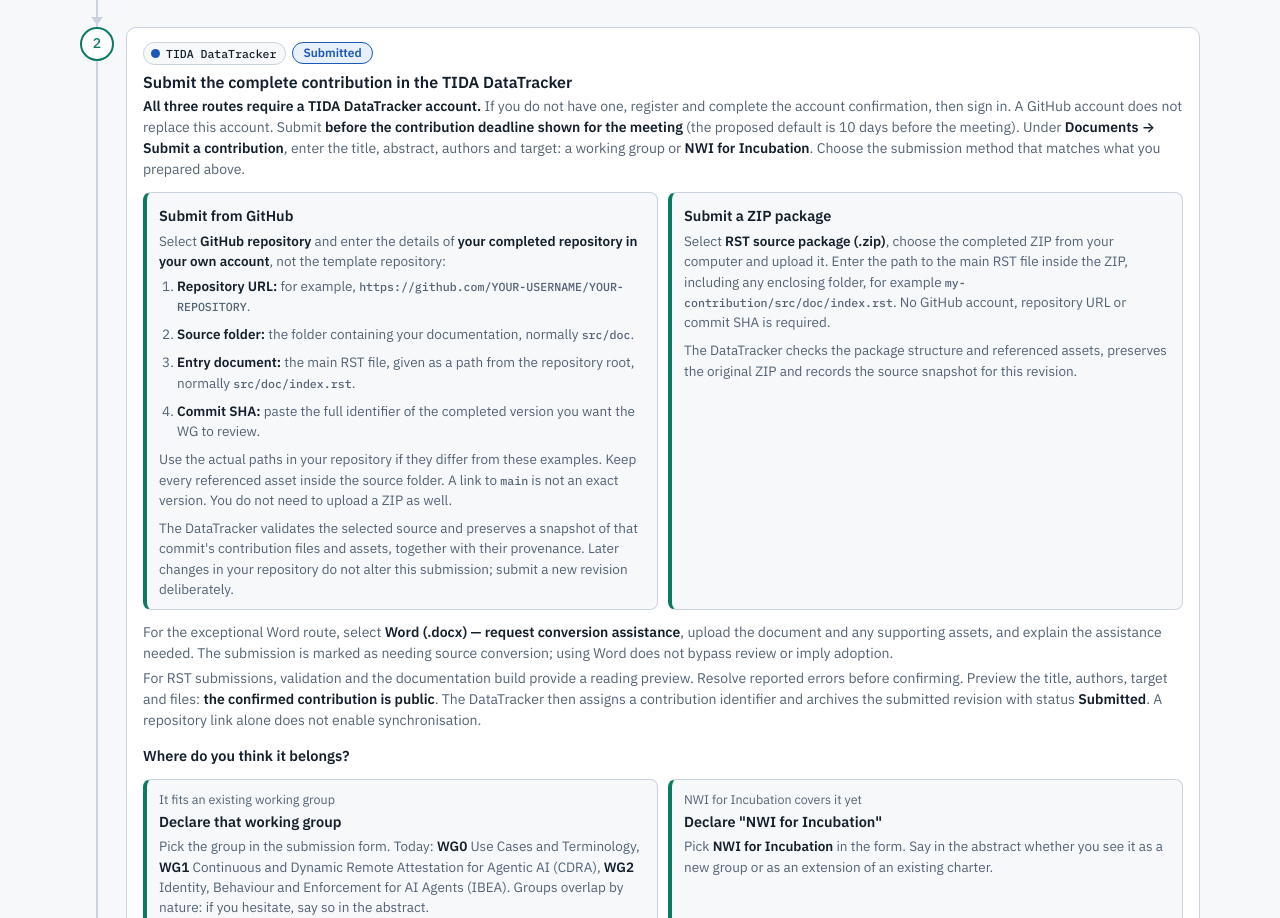
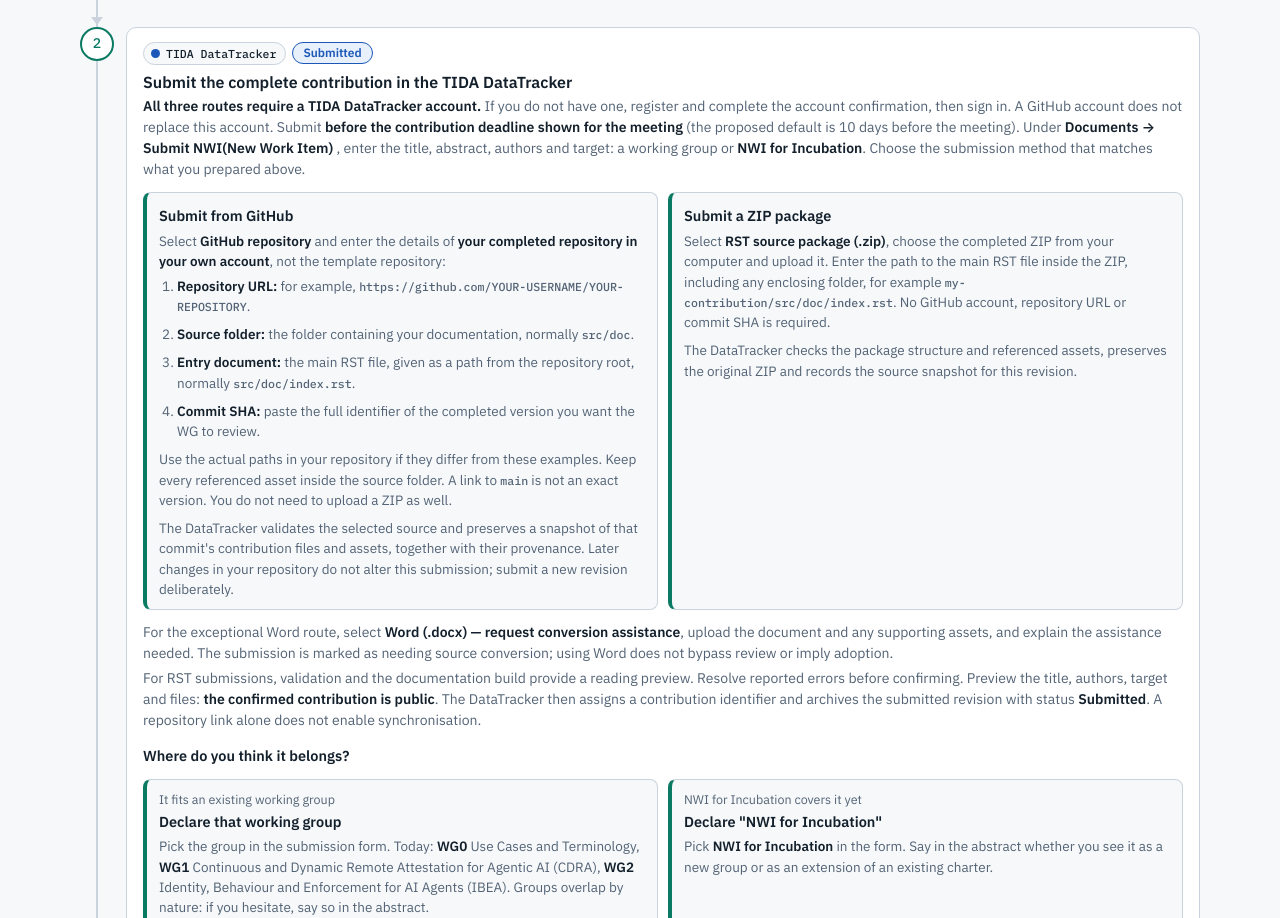
Before and after one commit to FG-TIDA/.github, a plain HTML site: page contribute/index.html in a window 1280 px wide. Shown: the part 3738-4656 px from the top of the page. Drawn offline with Linux system fonts and the light colour scheme.

Commit message:
Update contribution submission instructions in HTML

```diff
--- a/contribute/index.html
+++ b/contribute/index.html
@@ -1487,8 +1487,8 @@ code, .mono {
               account does not replace this account. Submit
               <strong>before the contribution deadline shown for the
               meeting</strong> (the proposed default is 10 days before
-              the meeting). Under <strong>Documents → Submit a
-              contribution</strong>, enter the title, abstract, authors
+              the meeting). Under <strong>Documents → Submit NWI(New Work Item)
+              </strong>, enter the title, abstract, authors
               and target: a working group or
               <strong>NWI for Incubation</strong>. Choose the
               submission method that matches what you prepared above.
```
